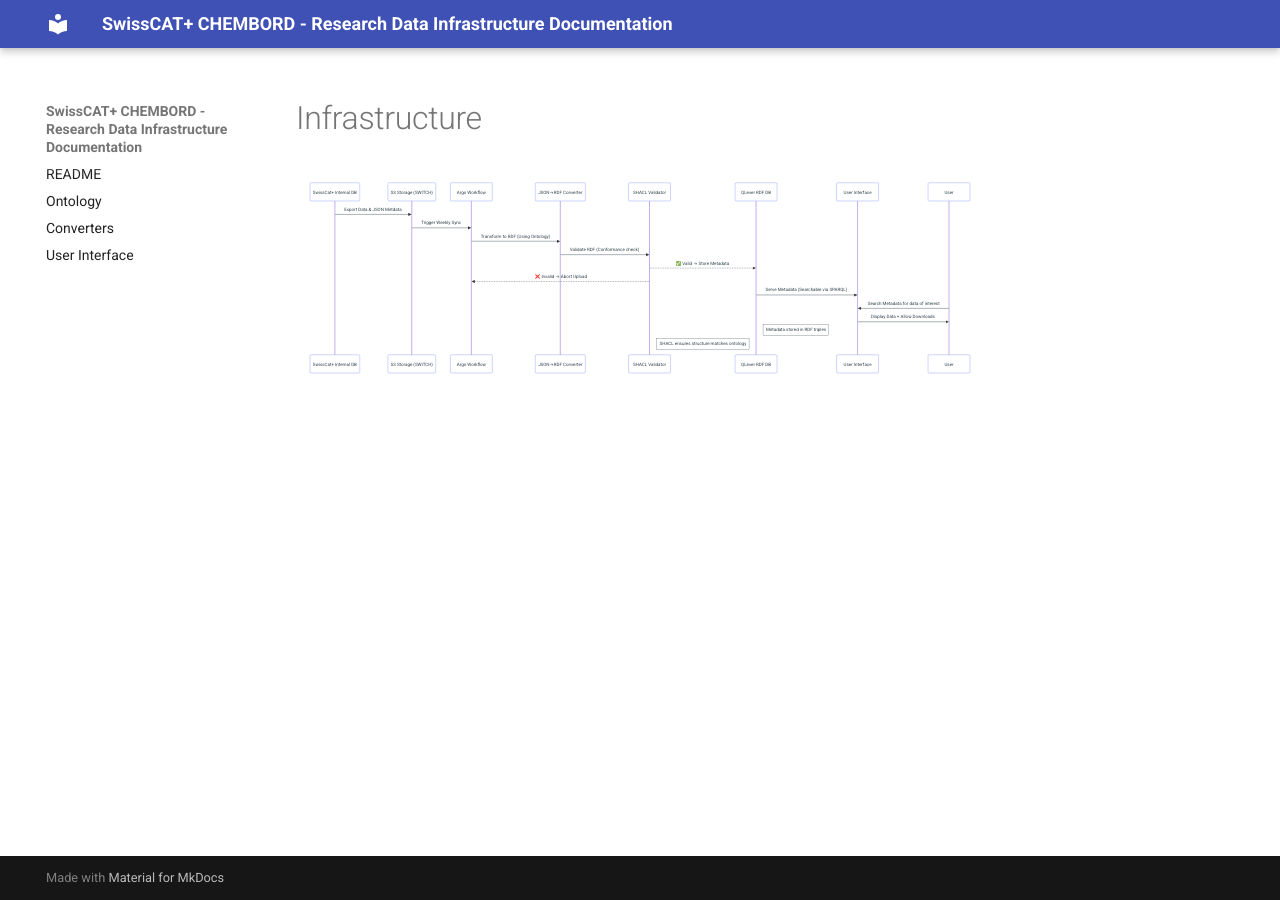
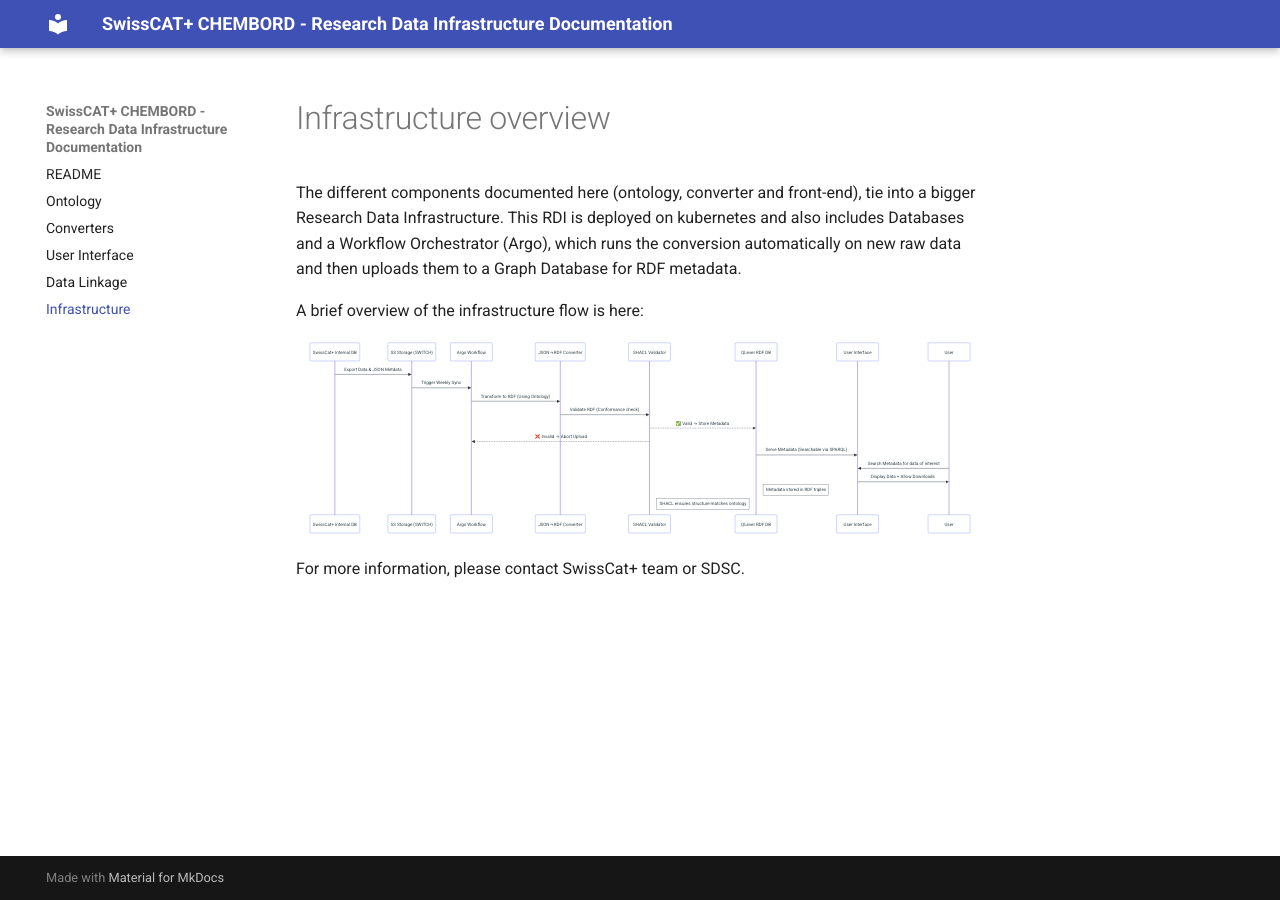
Before and after one commit to swisscatplus/catplus-docs, an MkDocs documentation site: the page built from docs/infrastructure.md, in a window 1280 px wide. Built offline with MkDocs 1.6.1 and Material for MkDocs 9.7.7, drawn with Linux system fonts in a browser that asks for light colours.

Commit message:
chore: data linkage and infrastructure context

````diff
--- a/docs/infrastructure.md
+++ b/docs/infrastructure.md
@@ -1,3 +1,9 @@
+# Infrastructure overview
+
+The different components documented here (ontology, converter and front-end), tie into a bigger Research Data Infrastructure. This RDI is deployed on kubernetes and also includes Databases and a Workflow Orchestrator (Argo), which runs the conversion automatically on new raw data and then uploads them to a Graph Database for RDF metadata.
+
+A brief overview of the infrastructure flow is here:
+
 ```mermaid
 sequenceDiagram
     participant InternalDB as SwissCat+ Internal DB
@@ -21,3 +27,5 @@
     Note right of QLever: Metadata stored in RDF triples
     Note right of SHACL: SHACL ensures structure matches ontology
 ```
+
+For more information, please contact SwissCat+ team or SDSC.
--- a/mkdocs.yml
+++ b/mkdocs.yml
@@ -25,3 +25,5 @@
   - Ontology: ontology.md
   - Converters: converters.md
   - User Interface: frontend.md
+  - Data Linkage: data-linkage.md
+  - Infrastructure: infrastructure.md
````
Also changed, not shown: docs/converters.md (+1 -1 lines), docs/data-linkage.md (+4 -0 lines).
